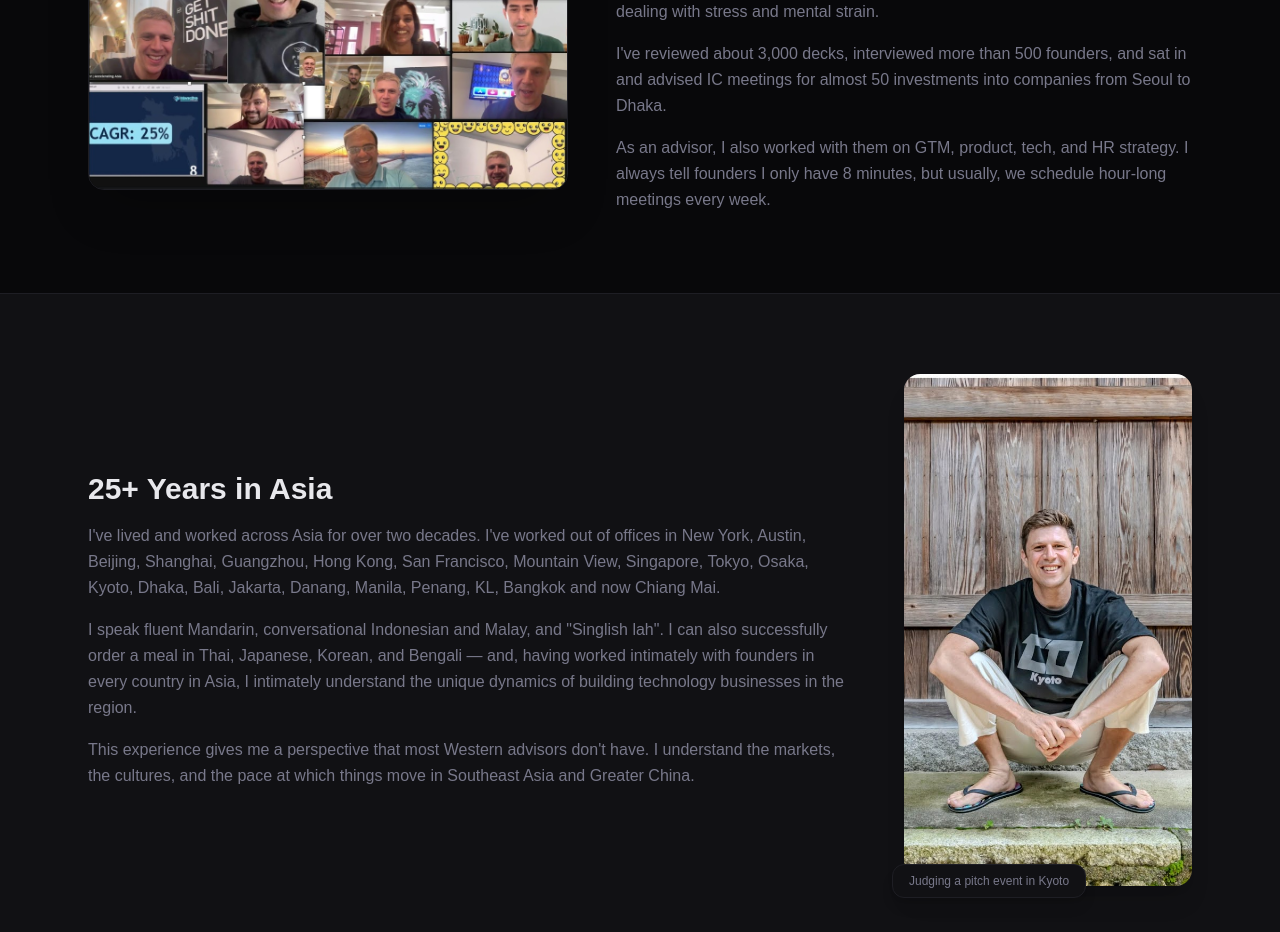
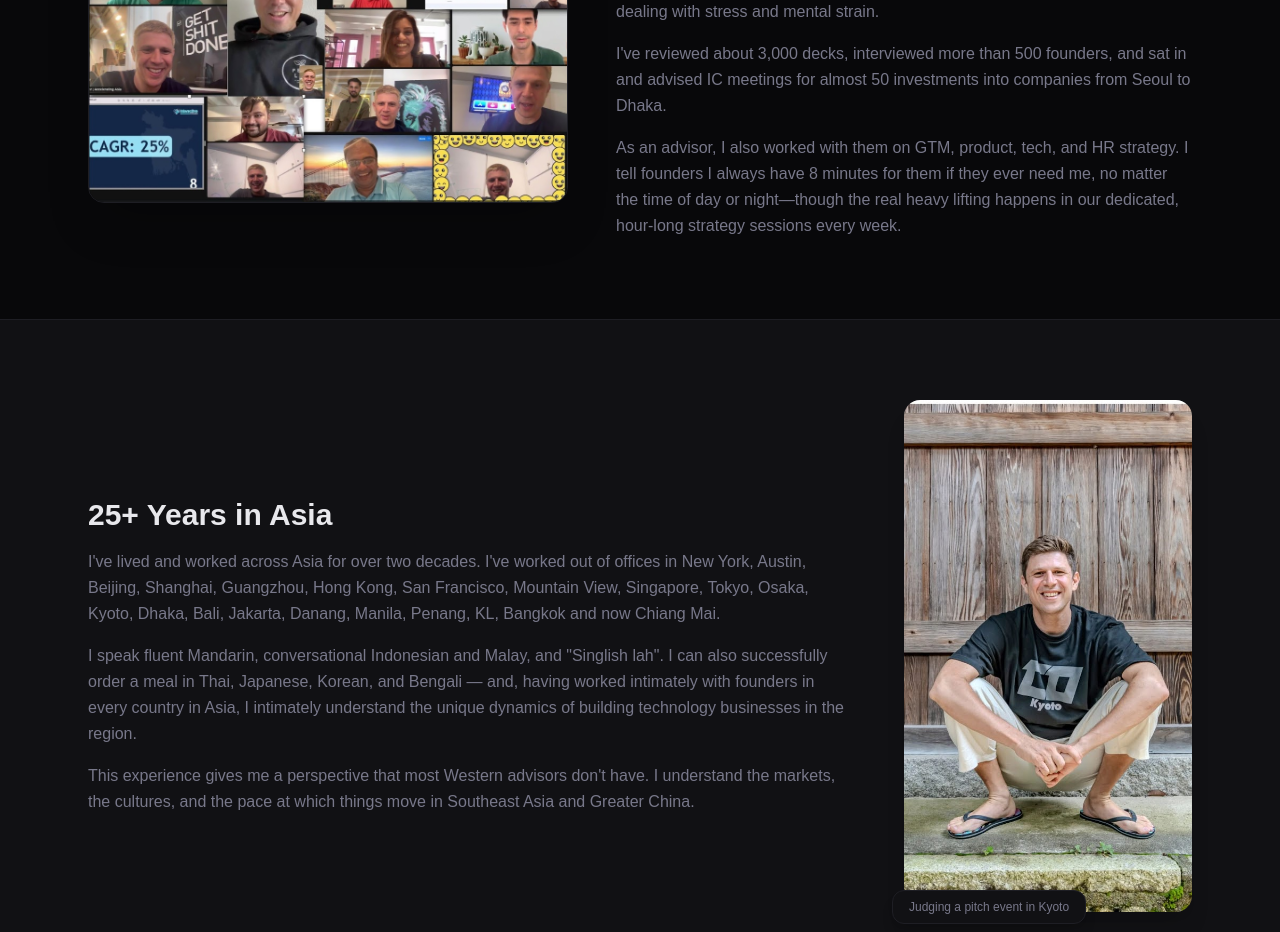
Before and after one commit to fotoflo/aimhuge-home, a Next.js app: page /about in a window 1280 px wide. Shown: the part 3860-4792 px from the top of the page. Built offline with nearby package versions, Linux system fonts and the light colour scheme; no server answers; a web font is replaced by a local one.

Commit message:
chore: tighten advisor 8-minute sanity check phrasing

```diff
--- a/src/app/(site)/about/page.tsx
+++ b/src/app/(site)/about/page.tsx
@@ -269,7 +269,7 @@ export default function AboutPage() {
                   I&apos;ve reviewed about 3,000 decks, interviewed more than 500 founders, and sat in and advised IC meetings for almost 50 investments into companies from Seoul to Dhaka.
                 </p>
                 <p>
-                  As an advisor, I also worked with them on GTM, product, tech, and HR strategy. I always tell founders I only have 8 minutes, but usually, we schedule hour-long meetings every week.
+                  As an advisor, I also worked with them on GTM, product, tech, and HR strategy. I tell founders I always have 8 minutes for them if they ever need me, no matter the time of day or night—though the real heavy lifting happens in our dedicated, hour-long strategy sessions every week.
                 </p>
               </div>
             </div>
```
